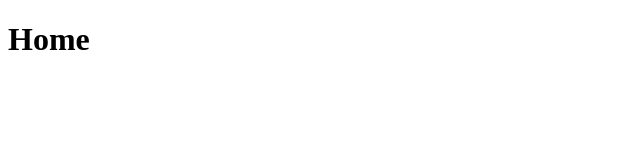
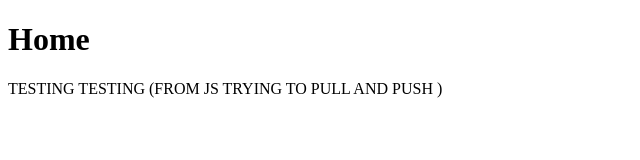
Before and after one commit to sliderleo/webDevProject, a plain HTML site: page index.html in a window 1280 px wide. Shown: the whole page, without its empty margins (0-640 px from the left). Drawn offline with Linux system fonts and the light colour scheme.

Commit message:
Trying so hard from js

```diff
--- a/index.html
+++ b/index.html
@@ -7,5 +7,6 @@
 </head>
 <body>
     <h1>Home</h1>
+    TESTING TESTING (FROM JS TRYING TO PULL AND PUSH )
 </body>
 </html>
```
